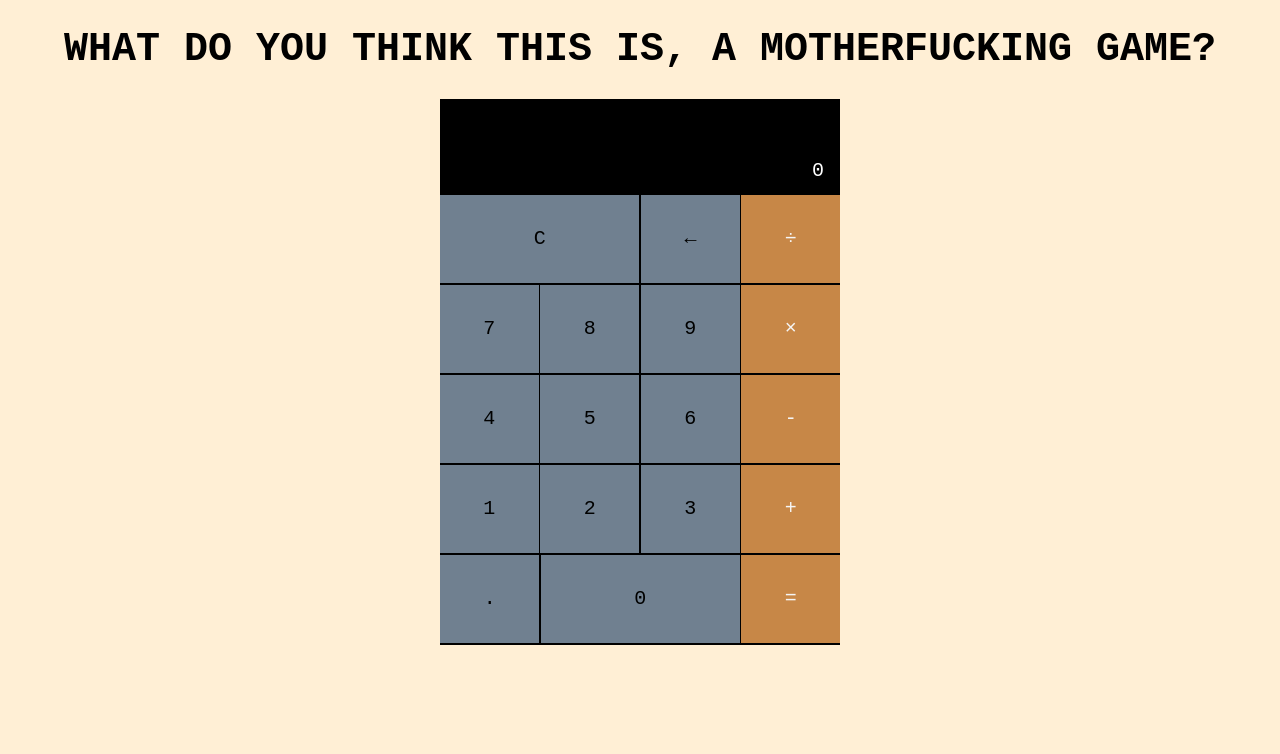
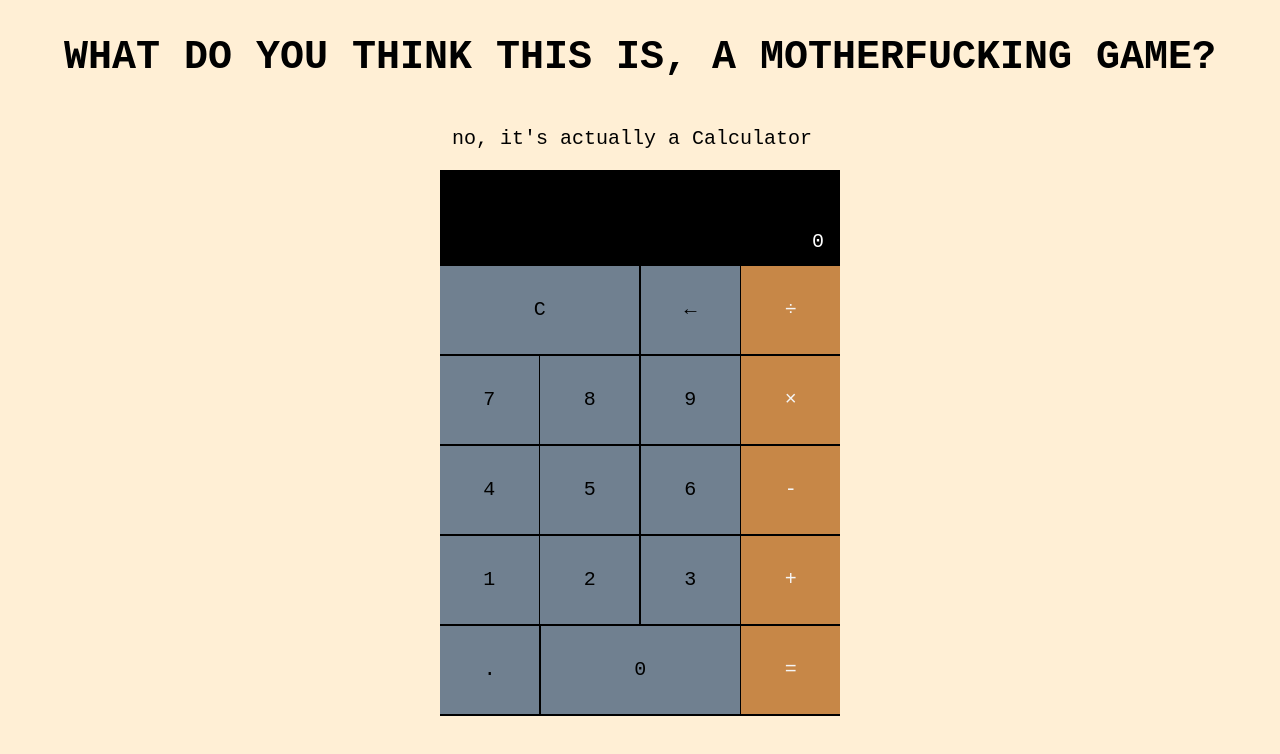
Before and after one commit to adamnnagy/calculator, a plain HTML site: page index.html in a window 1280 px wide. Drawn offline with Linux system fonts and the light colour scheme.

Commit message:
Add top paragraph

```diff
--- a/index.html
+++ b/index.html
@@ -5,10 +5,14 @@
 		<title>Adam's Calculator</title>
 		<link rel="stylesheet" href="style.css" />
 		<script src="script.js" defer></script>
-
 	</head>
 	<body>
-      <h1 id="doc-title">what do you think this is, a motherfucking game?</h1>
+		<div class="title-row">
+			<h1 id="doc-title">
+				what do you think this is, a motherfucking game?
+			</h1>
+			<p>no, it's actually a Calculator</p>
+		</div>
 		<div class="calculator-container">
 			<div class="row">
 				<p class="history"></p>
@@ -34,8 +38,7 @@
 			<div class="row">
 				<button class="calc-button">1</button>
 				<button class="calc-button">2</button>
-          <button class="calc-button">3</
-            button>
+				<button class="calc-button">3</button>
 				<button class="calc-button">+</button>
 			</div>
 			<div class="row">
--- a/style.css
+++ b/style.css
@@ -2,19 +2,24 @@ body {
 	background-color: papayawhip;
 	color: white;
 	font-family: monospace;
+	color: black;
 	font-size: 20px;
 }
 
 h1 {
-	display: flex;
-	justify-content: center;
 	text-transform: uppercase;
-	color: black;
 }
 
 p {
 	margin-right: 1rem;
 }
+
+.title-row {
+	display: flex;
+    flex-direction: column;
+	align-items: center;
+}
+
 button {
 	border: none;
 	font: inherit;
@@ -24,11 +29,11 @@ button {
 }
 
 .history {
-    font-size: small;
-    height: 1rem;
+	font-size: small;
+	height: 1rem;
 }
 .result {
-    height: 1rem;
+	height: 1rem;
 }
 
 .calculator-container {
@@ -45,8 +50,9 @@ button {
 
 /* screen */
 .row:first-child {
-    flex-direction: column;
-    /* justify-content: ; */
+	flex-direction: column;
+    color: white;
+	/* justify-content: ; */
 	align-items: flex-end;
 	/* height: 1rem; */
 }
```
Lines whose indentation alone changed are shown as unchanged.
